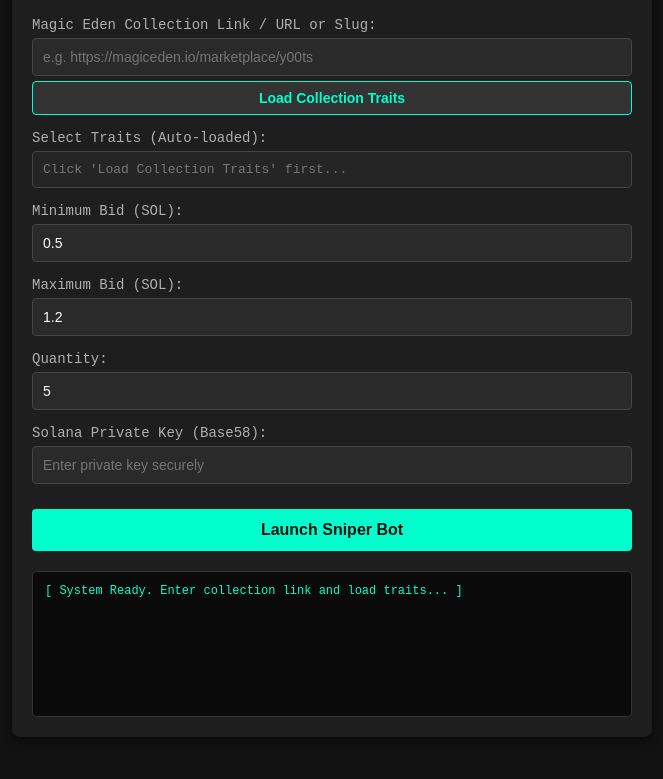
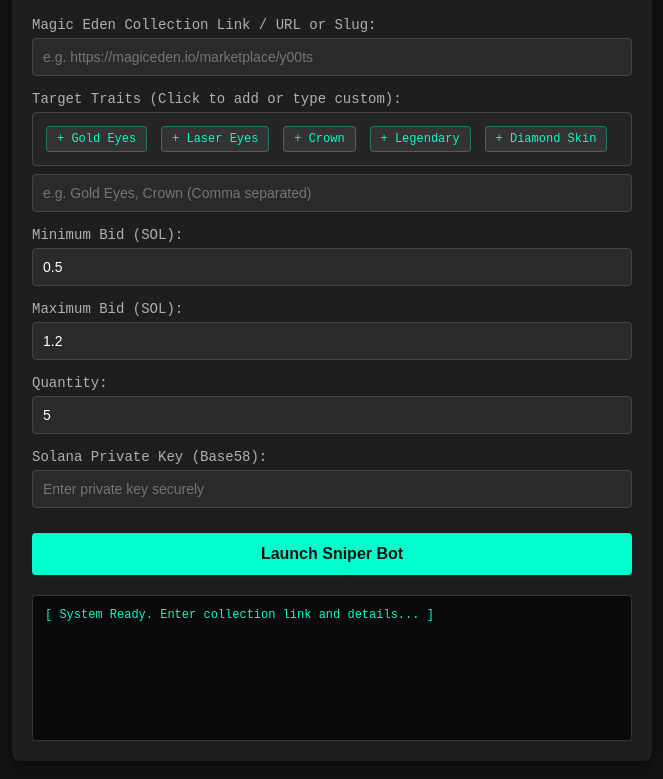
Before and after one commit to vhz7zskpsv-bot/bid-bot2, a plain HTML site: page index.html in a window 1280 px wide. Shown: the part 81-860 px from the top of the page, without its empty margins (308-971 px from the left). Before the commit the page ends 838 px from the top, so only its background shows below. Drawn offline with Linux system fonts and the light colour scheme.

Commit message:
Update index.html

```diff
--- a/index.html
+++ b/index.html
@@ -35,7 +35,7 @@
             font-size: 14px;
             color: #b0b0b0;
         }
-        input, select {
+        input, textarea {
             width: 100%;
             padding: 10px;
             background: #2a2a2a;
@@ -45,20 +45,31 @@
             font-size: 14px;
             box-sizing: border-box;
         }
-        input:focus, select:focus {
+        input:focus, textarea:focus {
             border-color: #00ffcc;
             outline: none;
         }
-        .btn-secondary {
+        .traits-box {
+            background: #252525;
+            padding: 10px;
+            border-radius: 4px;
+            border: 1px solid #444;
+            font-size: 13px;
+        }
+        .trait-pill {
+            display: inline-block;
             background: #333;
             color: #00ffcc;
-            border: 1px solid #00ffcc;
-            margin-top: 5px;
-            padding: 8px;
-            font-size: 14px;
+            padding: 5px 10px;
+            border-radius: 4px;
+            margin: 3px;
+            cursor: pointer;
+            border: 1px solid #00ffcc55;
+            font-size: 12px;
         }
-        .btn-secondary:hover {
-            background: #222;
+        .trait-pill:hover {
+            background: #00ffcc;
+            color: #121212;
         }
         button {
             width: 100%;
@@ -86,15 +97,6 @@
             margin-top: 20px;
             border-radius: 4px;
         }
-        .traits-box {
-            background: #252525;
-            padding: 10px;
-            border-radius: 4px;
-            max-height: 100px;
-            overflow-y: auto;
-            border: 1px solid #444;
-            font-size: 13px;
-        }
     </style>
 </head>
 <body>
@@ -105,14 +107,18 @@
         <div class="form-group">
             <label>Magic Eden Collection Link / URL or Slug:</label>
             <input type="text" id="collectionInput" placeholder="e.g. https://magiceden.io/marketplace/y00ts">
-            <button class="btn-secondary" onclick="fetchTraits()">Load Collection Traits</button>
         </div>
 
         <div class="form-group">
-            <label>Select Traits (Auto-loaded):</label>
-            <div id="traitsContainer" class="traits-box">
-                <span style="color: #777;">Click 'Load Collection Traits' first...</span>
+            <label>Target Traits (Click to add or type custom):</label>
+            <div class="traits-box" style="margin-bottom: 8px;">
+                <span class="trait-pill" onclick="addTrait('Gold Eyes')">+ Gold Eyes</span>
+                <span class="trait-pill" onclick="addTrait('Laser Eyes')">+ Laser Eyes</span>
+                <span class="trait-pill" onclick="addTrait('Crown')">+ Crown</span>
+                <span class="trait-pill" onclick="addTrait('Legendary')">+ Legendary</span>
+                <span class="trait-pill" onclick="addTrait('Diamond Skin')">+ Diamond Skin</span>
             </div>
+            <input type="text" id="traits" placeholder="e.g. Gold Eyes, Crown (Comma separated)">
         </div>
 
         <div class="form-group">
@@ -138,29 +144,51 @@
         <button onclick="launchBot()">Launch Sniper Bot</button>
 
         <div class="console" id="consoleLog">
-            [ System Ready. Enter collection link and load traits... ]
+            [ System Ready. Enter collection link and details... ]
         </div>
     </div>
 
     <script>
-        function getCleanSlug() {
-            let inputVal = document.getElementById('collectionInput').value.trim();
-            if (!inputVal) return '';
-            if (inputVal.includes('magiceden.io')) {
-                const parts = inputVal.split('/');
-                return parts[parts.length - 1] || parts[parts.length - 2];
+        function addTrait(traitName) {
+            const traitsInput = document.getElementById('traits');
+            if (traitsInput.value.trim() === '') {
+                traitsInput.value = traitName;
+            } else {
+                traitsInput.value += ', ' + traitName;
             }
-            return inputVal;
         }
 
-        async function fetchTraits() {
-            const slug = getCleanSlug();
+        function launchBot() {
+            let inputVal = document.getElementById('collectionInput').value.trim();
+            const traits = document.getElementById('traits').value;
+            const minBid = document.getElementById('minBid').value;
+            const maxBid = document.getElementById('maxBid').value;
+            const quantity = document.getElementById('quantity').value;
+            const privateKey = document.getElementById('privateKey').value;
             const consoleLog = document.getElementById('consoleLog');
-            const traitsContainer = document.getElementById('traitsContainer');
 
-            if (!slug) {
-                consoleLog.innerHTML += "<br><span style='color: #ff4444;'>[Error] Please enter a valid Collection link or slug first!</span>";
+            if (!inputVal || !privateKey) {
+                consoleLog.innerHTML += "<br><span style='color: #ff4444;'>[Error] Please fill Collection Link/Slug and Private Key!</span>";
                 return;
             }
 
-            consoleLog.innerHTML += `<br>
+            let collectionSlug = inputVal;
+            if (inputVal.includes('magiceden.io')) {
+                const parts = inputVal.split('/');
+                collectionSlug = parts[parts.length - 1] || parts[parts.length - 2];
+            }
+
+            consoleLog.innerHTML += `<br>[Initializing] Target Collection: ${collectionSlug}`;
+            if (traits) {
+                consoleLog.innerHTML += `<br>[Filter] Target Traits: ${traits}`;
+            } else {
+                consoleLog.innerHTML += `<br>[Filter] Mode: Floor Bidding (No traits selected)`;
+            }
+            consoleLog.innerHTML += `<br>[Config] Bidding between ${minBid} - ${maxBid} SOL (Qty: ${quantity})`;
+            consoleLog.innerHTML += "<br><span style='color: #00ffcc;'>[Connecting] Secure connection established with Solana RPC...</span>";
+            consoleLog.scrollTop = consoleLog.scrollHeight;
+        }
+    </script>
+
+</body>
+</html>
```
